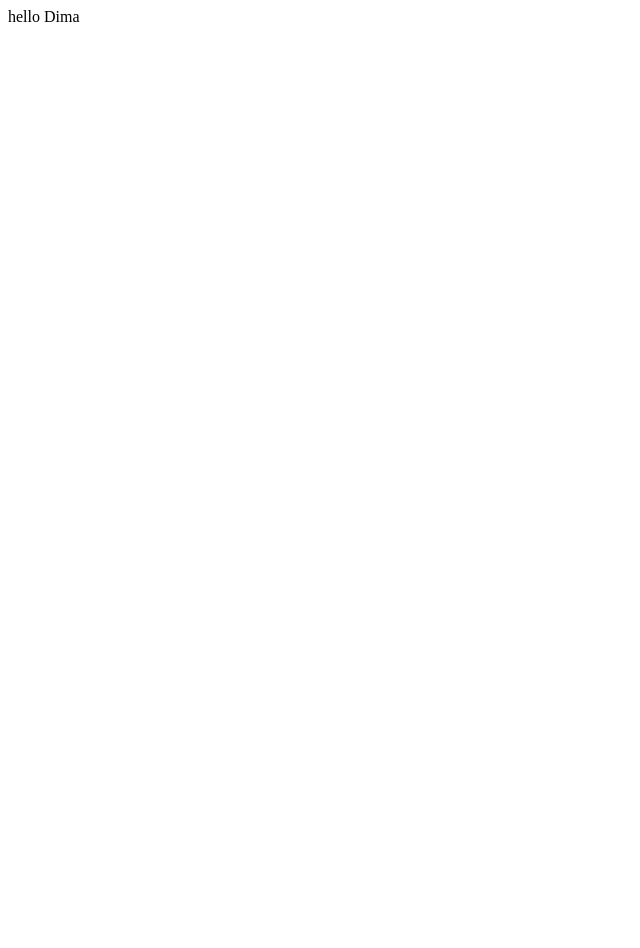
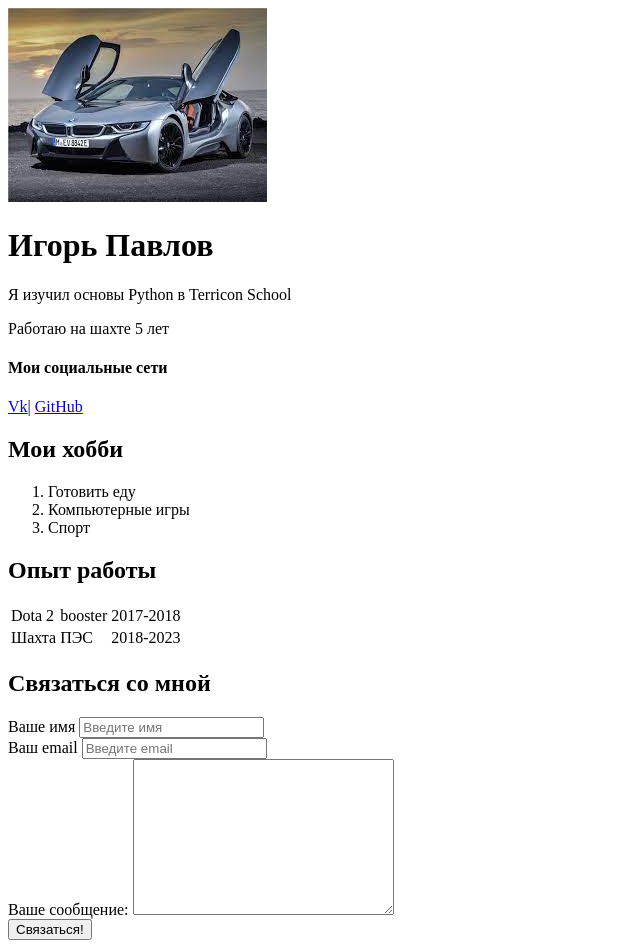
Before and after one commit to IgorPv118/example, a plain HTML site: page index.html in a window 1280 px wide. Shown: the whole page, without its empty margins (0-640 px from the left). Before the commit the page ends 800 px from the top, so only its background shows below. Drawn offline with Linux system fonts and the light colour scheme.

Commit message:
added info about me

```diff
--- a/index.html
+++ b/index.html
@@ -1 +1,81 @@
-hello Dima
+<!DOCTYPE html>
+<html lang="en">
+
+<head>
+  <meta charset="utf-8">
+  <title>igorPv</title>
+</head>
+
+<body>
+  <div class="container">
+    <div class="info">
+      <img src="./images/bmw.jpg" alt="TUT BMW" class="avatar" />
+
+      <div class="info-text">
+        <h1>Игорь Павлов</h1>
+        <p>Я изучил основы Python в Terricon School</p>
+        <p>Работаю на шахте 5 лет</p>
+        <h4>Мои социальные сети</h4>
+        <a href="https://vk.com/id228271714" target="_blank">Vk</a>|
+        <a href="https://github.com/IgorPv118" target="_blank">GitHub</a>
+      </div>
+
+    </div>
+
+
+    <div class="card bg-yellow">
+      <h2>Мои хобби</h2>
+      <ol class="list">
+        <li>Готовить еду</li>
+        <li>Компьютерные игры</li>
+        <li>Cпорт</li>
+      </ol>
+    </div>
+
+    <div class="card bg-green">
+      <h2>Опыт работы</h2>
+      <table class="table">
+        <tr>
+          <td>Dota 2</td>
+          <td>booster</td>
+          <td>2017-2018</td>
+        </tr>
+        <tr>
+          <td>Шахта</td>
+          <td>ПЭС</td>
+          <td>2018-2023</td>
+        </tr>
+      </table>
+    </div>
+
+
+    <div class="contact">
+      <h2>Связаться со мной</h2>
+      <form action="/">
+        <div class="row">
+          <div class="form-group">
+            <label for="name">Ваше имя</label>
+            <input type="text" id="name" placeholder="Введите имя">
+          </div>
+
+          <div class="form-group">
+            <label for="email">Ваш email</label>
+            <input type="email" id="email" placeholder="Введите email">
+          </div>
+        </div>
+
+
+        <div class="form-group">
+          <label for="text">Ваше сообщение:</label>
+          <textarea name="" id="text" cols="30" rows="10"></textarea>
+        </div>
+
+        <input class="btn" type="submit" value="Связаться!">
+      </form>
+    </div>
+
+
+
+  </div>
+</body>
+</html>
```
Also changed, not shown: images/bmw.jpg (added), images/pexels-photo-674010.jpeg (added).
